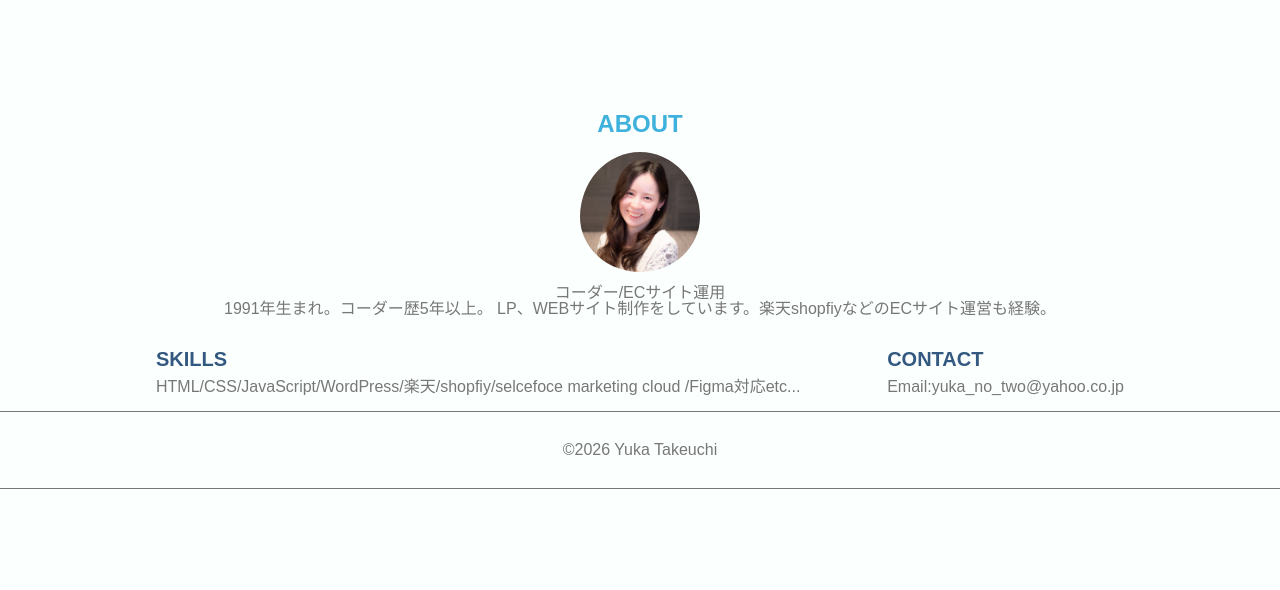
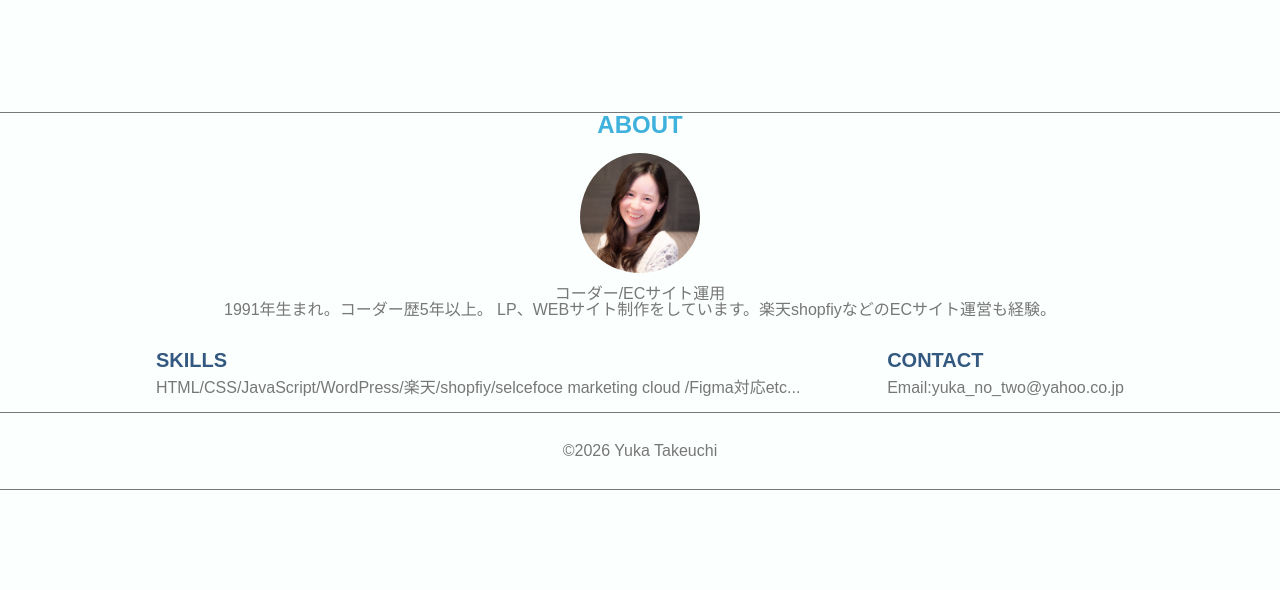
Before and after one commit to yuka0258/file, a PHP site: page / in a window 1280 px wide. Shown: the part 624-1214 px from the top of the page. Before the commit the page ends 1113 px from the top, so only its background shows below. Run offline with PHP 8.4, Linux system fonts and the light colour scheme.

Commit message:
Update style.css

```diff
--- a/style.css
+++ b/style.css
@@ -864,6 +864,9 @@ small {
     border-bottom: 1px solid #777;
     border-top: 1px solid #777;
 }
+.profile{
+    border-top: 1px solid #777;
+}
 
 .profile_box {
     text-align: left;
@@ -885,7 +888,6 @@ small {
 }
 
 .profile_sec {
-
     padding: 1.6rem;
 }
 
```
